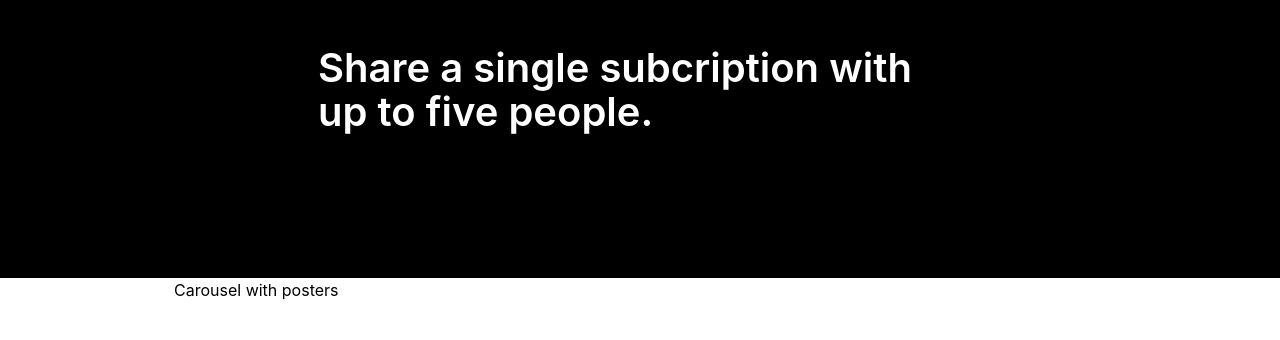
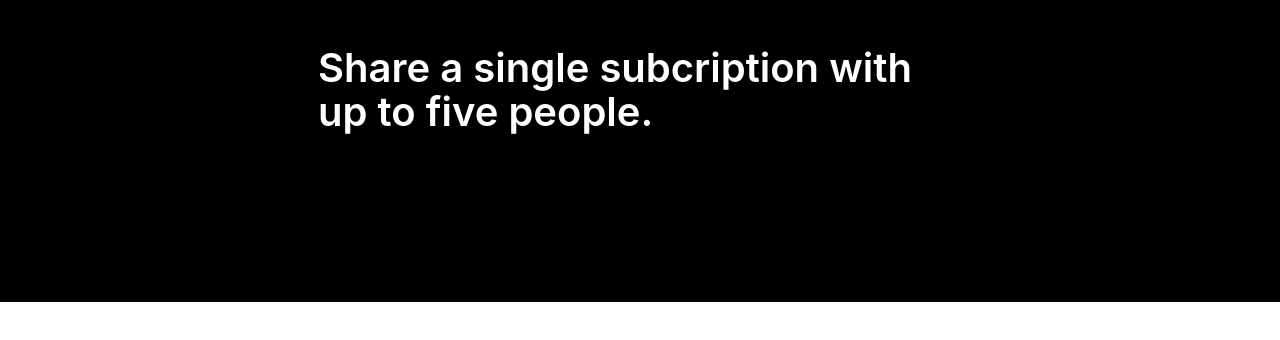
Before and after one commit to Tez-cyber/apple_tv, a React (Vite) app: page / in a window 1280 px wide. Shown: the part 1350-1690 px from the top of the page. Before the commit the page ends 1652 px from the top, so only its background shows below. Built offline with nearby package versions, Linux system fonts and the light colour scheme.

Commit message:
Created layout for VideoCarousel section

```diff
--- a/src/App.tsx
+++ b/src/App.tsx
@@ -18,6 +18,7 @@ export default function App() {
           <Container>3 col layout</Container>
         </div> */}
         <VideoCarousel />
+        <div className="h-[300vh]"></div>
       </main>
     </>
   );
--- a/src/components/section/Video-carousel.tsx
+++ b/src/components/section/Video-carousel.tsx
@@ -2,8 +2,13 @@ import { Container } from "../Container"
 
 export const VideoCarousel = () => {
     return (
-        <div className="">
-            <Container>Carousel with posters</Container>
+        <div className="bg-bgDark">
+            {/* ==== Large first section ==== */}
+            <div className="">3 large videos</div>
+
+            {/* ==== carousel ==== */}
+            <div className=""></div>
+            <div className=""></div>
         </div>
     )
 }
```
